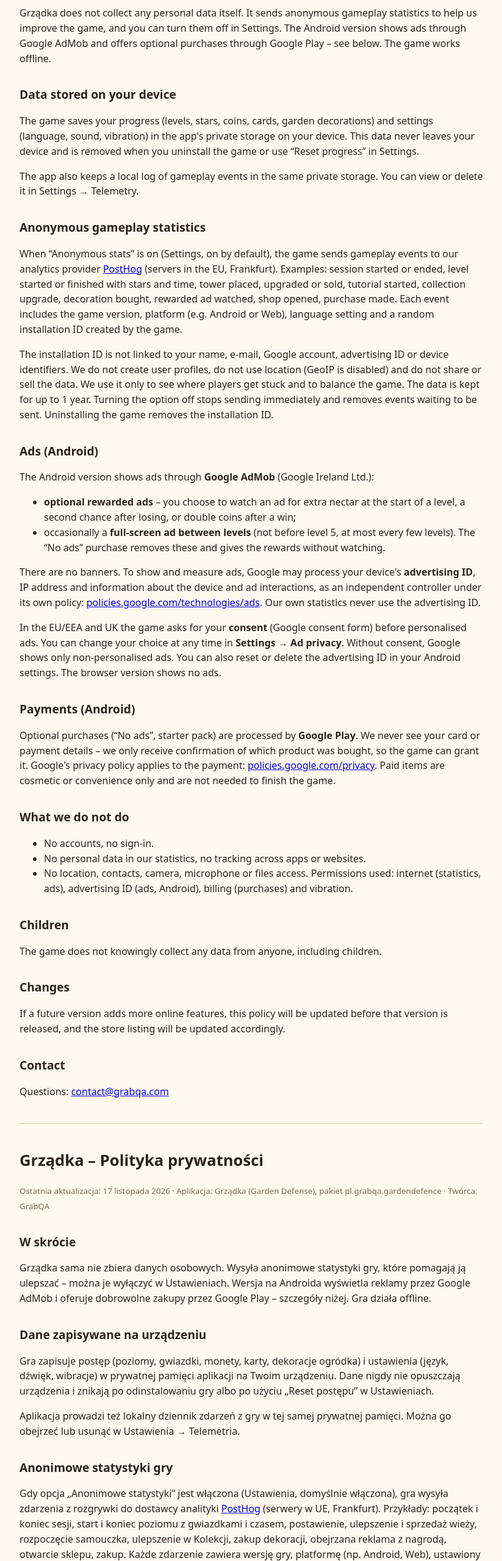
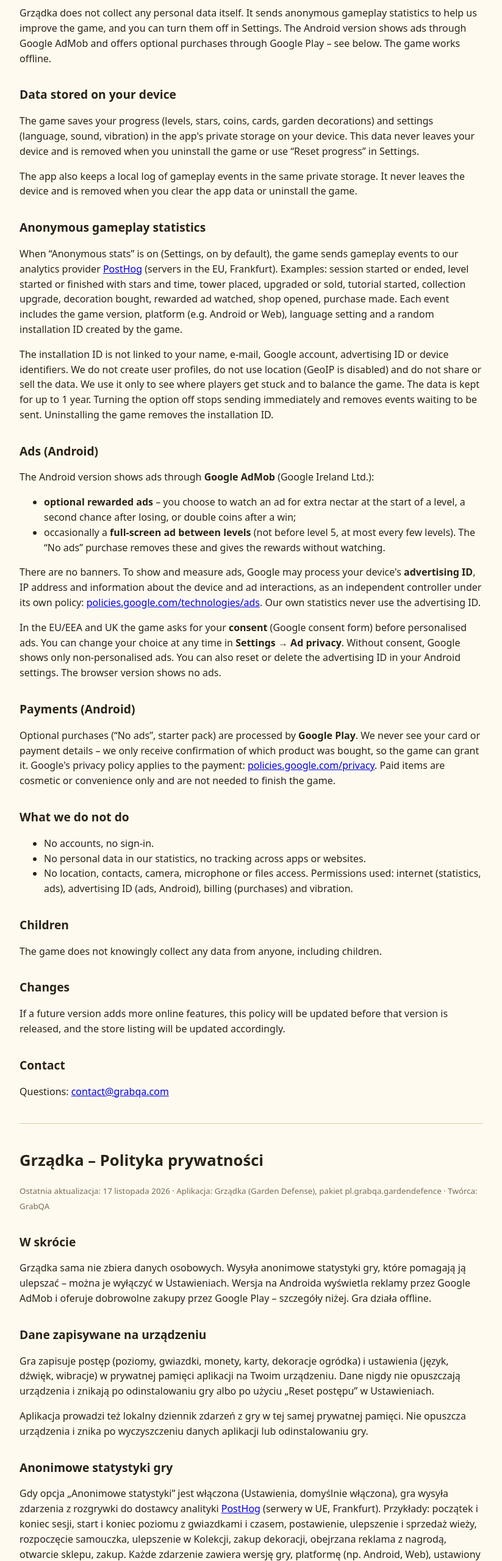
Before and after one commit to astor4ever/grzadka-garden-defense, a plain HTML site: page privacy/index.html in a window 1280 px wide. Shown: the part 216-2776 px from the top of the page at 61% size, without its empty margins (228-1051 px from the left). Drawn offline with Linux system fonts and the light colour scheme.

Commit message:
Site 0.2.3

```diff
--- a/privacy/index.html
+++ b/privacy/index.html
@@ -20,7 +20,7 @@
 
 <h2>Data stored on your device</h2>
 <p>The game saves your progress (levels, stars, coins, cards, garden decorations) and settings (language, sound, vibration) in the app's private storage on your device. This data never leaves your device and is removed when you uninstall the game or use “Reset progress” in Settings.</p>
-<p>The app also keeps a local log of gameplay events in the same private storage. You can view or delete it in Settings → Telemetry.</p>
+<p>The app also keeps a local log of gameplay events in the same private storage. It never leaves the device and is removed when you clear the app data or uninstall the game.</p>
 
 <h2>Anonymous gameplay statistics</h2>
 <p>When “Anonymous stats” is on (Settings, on by default), the game sends gameplay events to our analytics provider <a href="https://posthog.com">PostHog</a> (servers in the EU, Frankfurt). Examples: session started or ended, level started or finished with stars and time, tower placed, upgraded or sold, tutorial started, collection upgrade, decoration bought, rewarded ad watched, shop opened, purchase made. Each event includes the game version, platform (e.g. Android or Web), language setting and a random installation ID created by the game.</p>
@@ -64,7 +64,7 @@
 
 <h2>Dane zapisywane na urządzeniu</h2>
 <p>Gra zapisuje postęp (poziomy, gwiazdki, monety, karty, dekoracje ogródka) i ustawienia (język, dźwięk, wibracje) w prywatnej pamięci aplikacji na Twoim urządzeniu. Dane nigdy nie opuszczają urządzenia i znikają po odinstalowaniu gry albo po użyciu „Reset postępu” w Ustawieniach.</p>
-<p>Aplikacja prowadzi też lokalny dziennik zdarzeń z gry w tej samej prywatnej pamięci. Można go obejrzeć lub usunąć w Ustawienia → Telemetria.</p>
+<p>Aplikacja prowadzi też lokalny dziennik zdarzeń z gry w tej samej prywatnej pamięci. Nie opuszcza urządzenia i znika po wyczyszczeniu danych aplikacji lub odinstalowaniu gry.</p>
 
 <h2>Anonimowe statystyki gry</h2>
 <p>Gdy opcja „Anonimowe statystyki” jest włączona (Ustawienia, domyślnie włączona), gra wysyła zdarzenia z rozgrywki do dostawcy analityki <a href="https://posthog.com">PostHog</a> (serwery w UE, Frankfurt). Przykłady: początek i koniec sesji, start i koniec poziomu z gwiazdkami i czasem, postawienie, ulepszenie i sprzedaż wieży, rozpoczęcie samouczka, ulepszenie w Kolekcji, zakup dekoracji, obejrzana reklama z nagrodą, otwarcie sklepu, zakup. Każde zdarzenie zawiera wersję gry, platformę (np. Android, Web), ustawiony język i losowy identyfikator instalacji utworzony przez grę.</p>
```
Also changed, not shown: play/index.html (+2 -2 lines), 1 other file.
